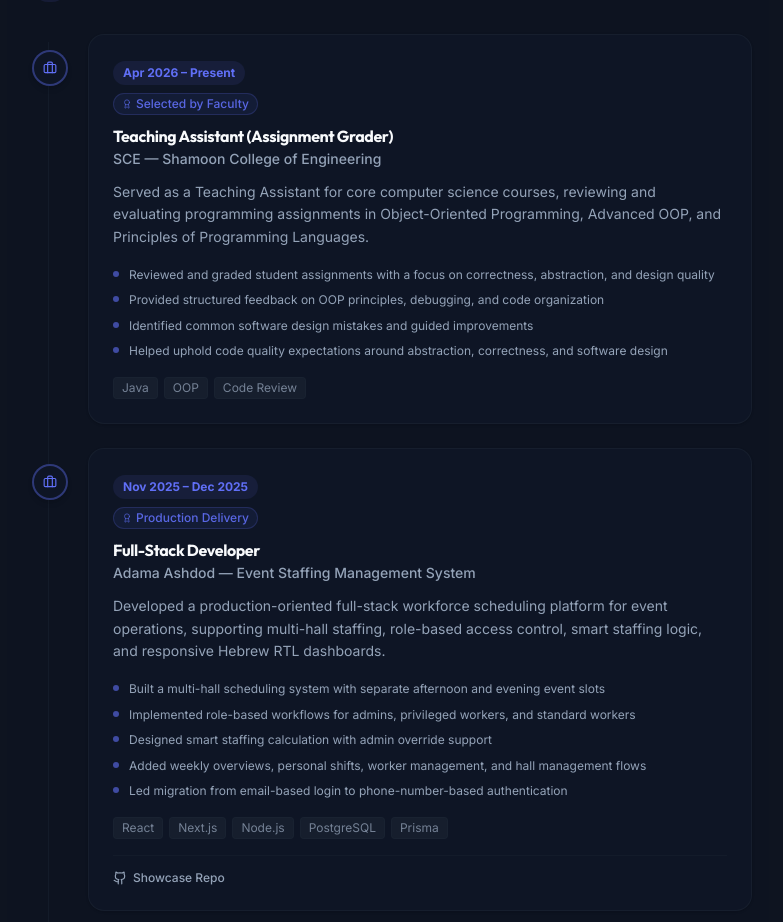
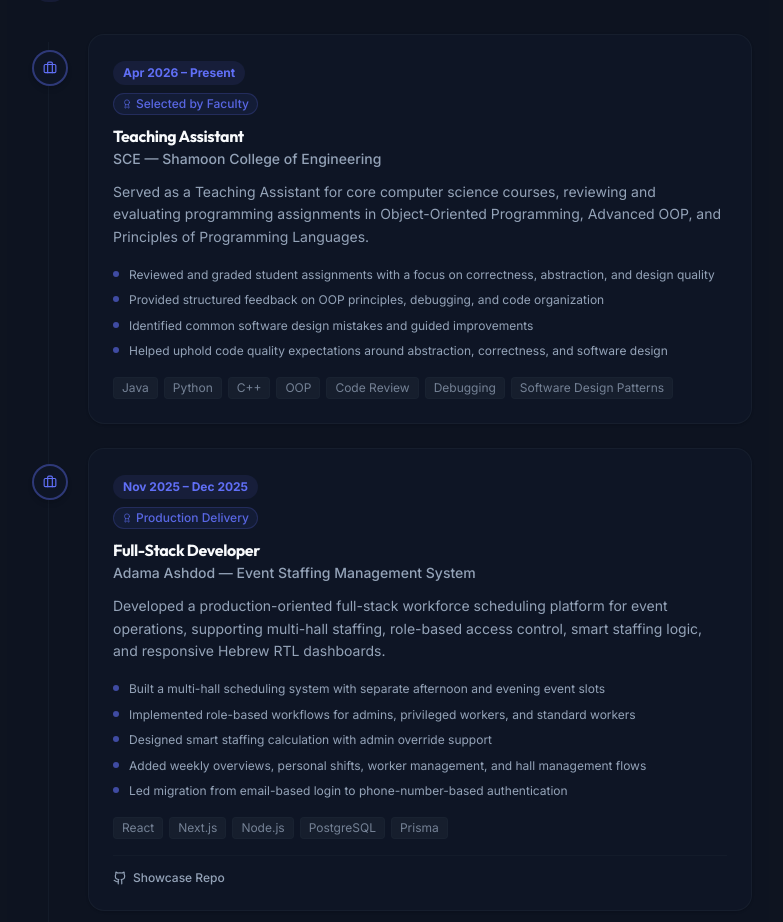
Before and after one commit to JordanDaudu/PersonalPortfolio, a React (Vite) app: page / in a window 1280 px wide. Shown: the part 8193-9115 px from the top of the page, without its empty margins (248-1031 px from the left). Built offline with nearby package versions, Linux system fonts and the light colour scheme; no server answers.

Commit message:
Update portfolio.ts

```diff
--- a/src/data/portfolio.ts
+++ b/src/data/portfolio.ts
@@ -326,7 +326,7 @@ export const PORTFOLIO = {
     {
       id: "exp-ta",
       year: "Apr 2026 – Present",
-      title: "Teaching Assistant (Assignment Grader)",
+      title: "Teaching Assistant",
       subtitle: "SCE — Shamoon College of Engineering",
       type: "work",
       description:
@@ -338,7 +338,7 @@ export const PORTFOLIO = {
         "Helped uphold code quality expectations around abstraction, correctness, and software design",
       ],
       badges: ["Selected by Faculty"],
-      tech: ["Java", "OOP", "Code Review"],
+      tech: ["Java", "Python", "C++", "OOP", "Code Review", "Debugging", "Software Design Patterns"],
     },
     {
       id: "exp-adama-staffschedule",
```
